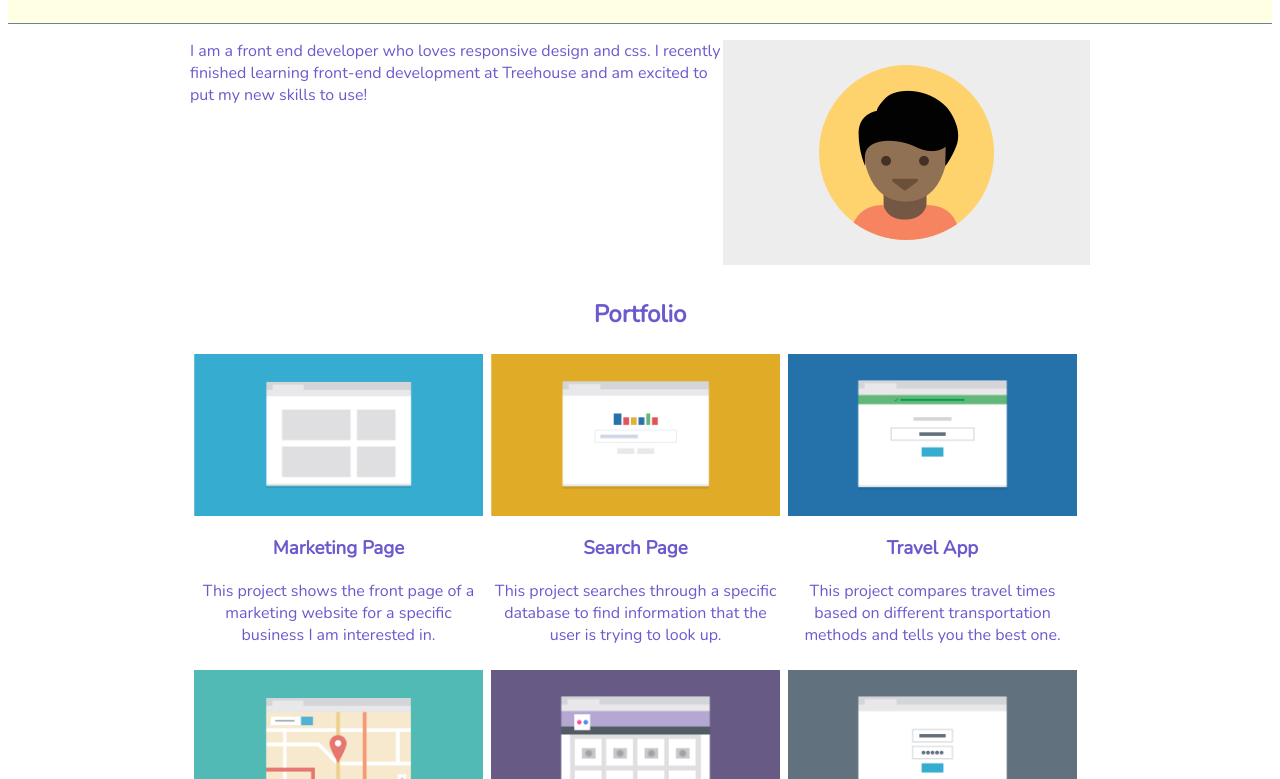
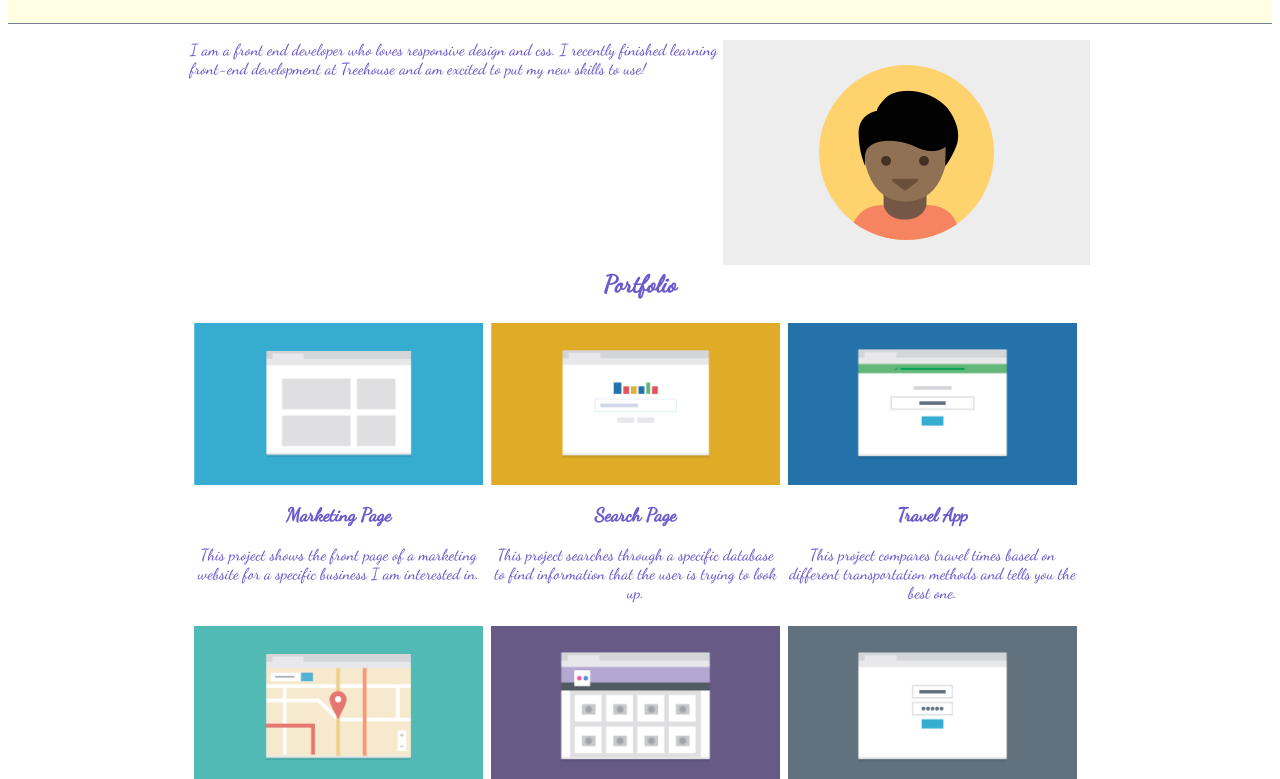
Before and after one commit to jkitchen002/Mobile-first-Responsive-Layout, a plain HTML site: page index.html in a window 1280 px wide. Shown: the part 113-892 px from the top of the page. Drawn offline with nearby package versions, Linux system fonts and the light colour scheme.

Commit message:
font changed

```diff
--- a/css/style.css
+++ b/css/style.css
@@ -3,7 +3,7 @@
   }
 
   body {
-    font-family: 'Nunito', sans-serif;
+    font-family: 'Dancing Script', cursive;
     color: slateblue;
   }
 
--- a/index.html
+++ b/index.html
@@ -4,7 +4,7 @@
     <meta charset="UTF-8">
     <meta name="viewport" content="width=device-width, initial-scale=1.0">
   <link rel="stylesheet" href="css/style.css">
-  <link href="https://fonts.googleapis.com/css2?family=Nunito&display=swap" rel="stylesheet">
+  <link href="https://fonts.googleapis.com/css2?family=Dancing+Script:wght@500&display=swap" rel="stylesheet">
   <title>Project 2: Responsive Layout</title>
 
 <body>
```
